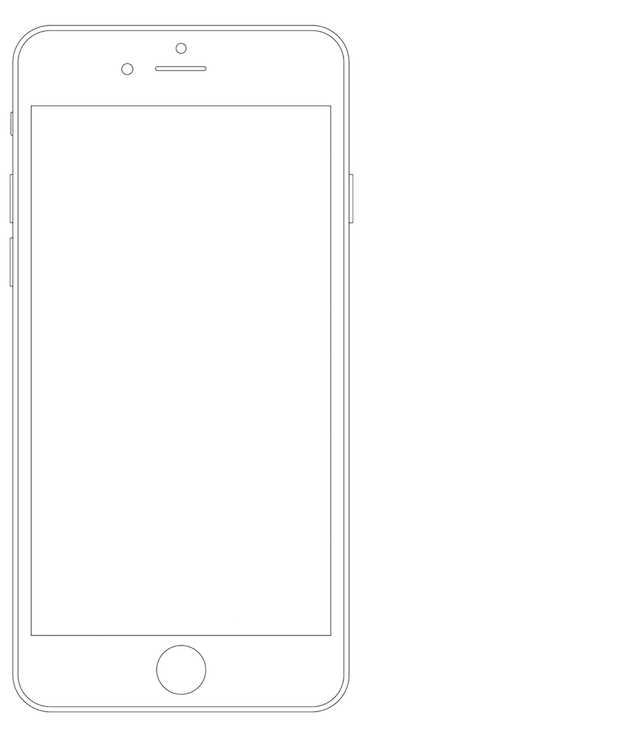
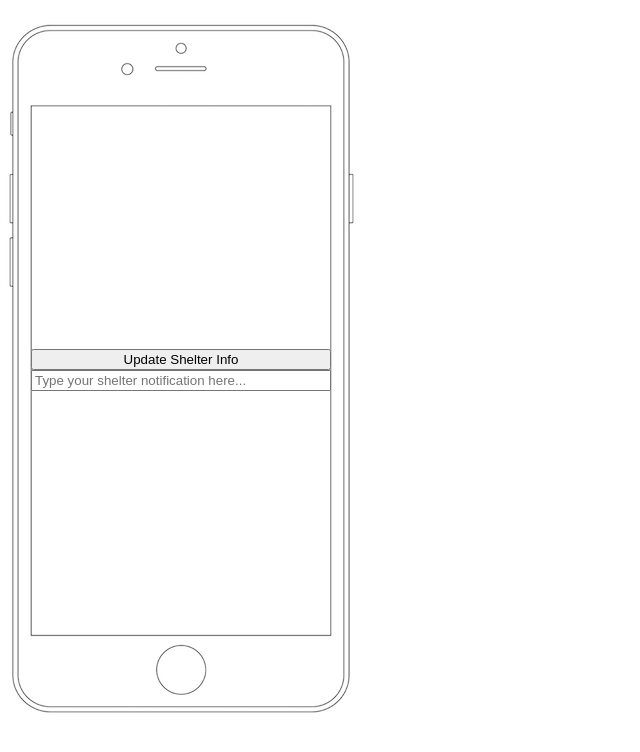
Before and after one commit to mtruong68/intellishelter, a plain HTML site: page manager_overview.html in a window 1280 px wide. Shown: the whole page, without its empty margins (0-640 px from the left). Drawn offline with Linux system fonts and the light colour scheme.

Commit message:
Added manager css

```diff
--- /dev/null
+++ b/css/manager.css
@@ -0,0 +1,8 @@
+/*
+	Global classes
+					*/
+
+
+.button {
+
+}
--- a/manager_overview.html
+++ b/manager_overview.html
@@ -7,9 +7,9 @@
 </header>
 <body>
   <div id="screen">
-
+  	<button id="update_button" class="button">Update Shelter Info</button>
+  		<input id="update_info" type="text" name="update_text" placeholder="Type your shelter notification here...">
   </div>
-  <script src="js/ipod.js"></script>
 </body>
 </html>
 <!--
```
